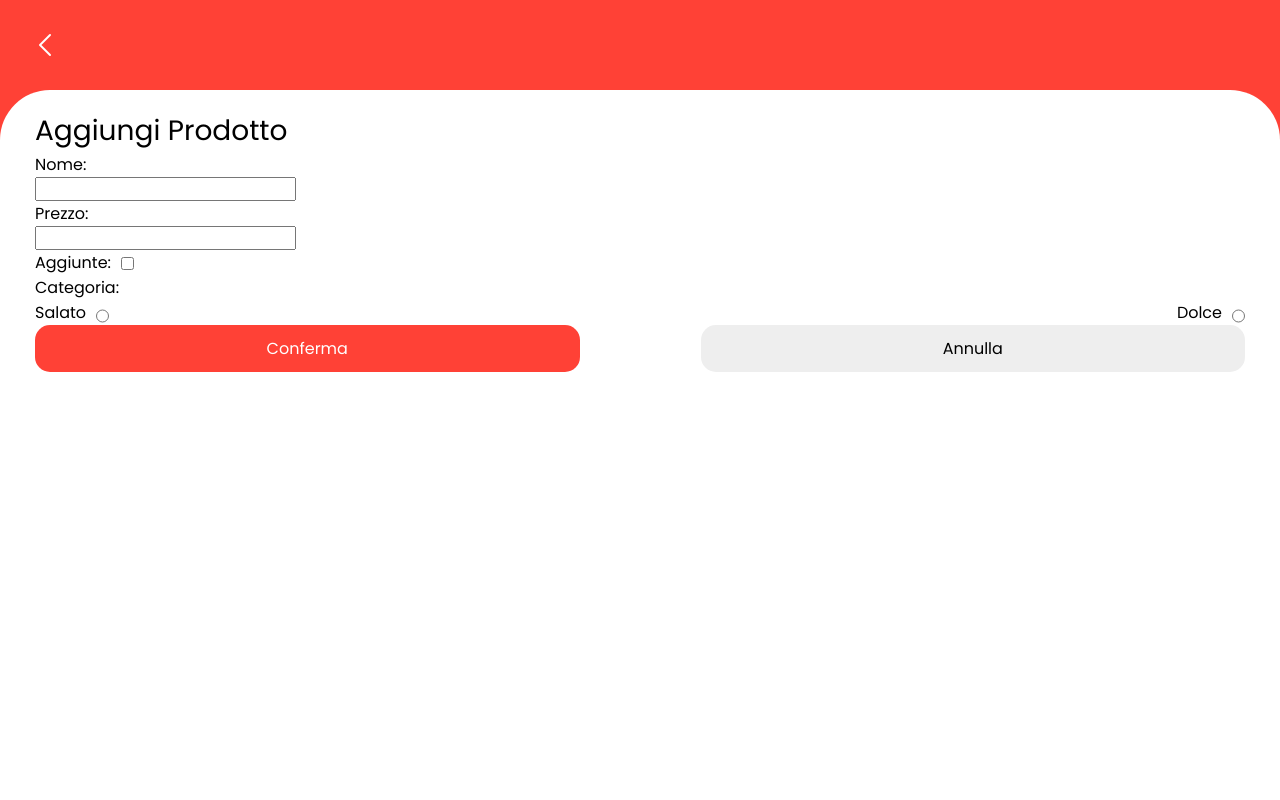
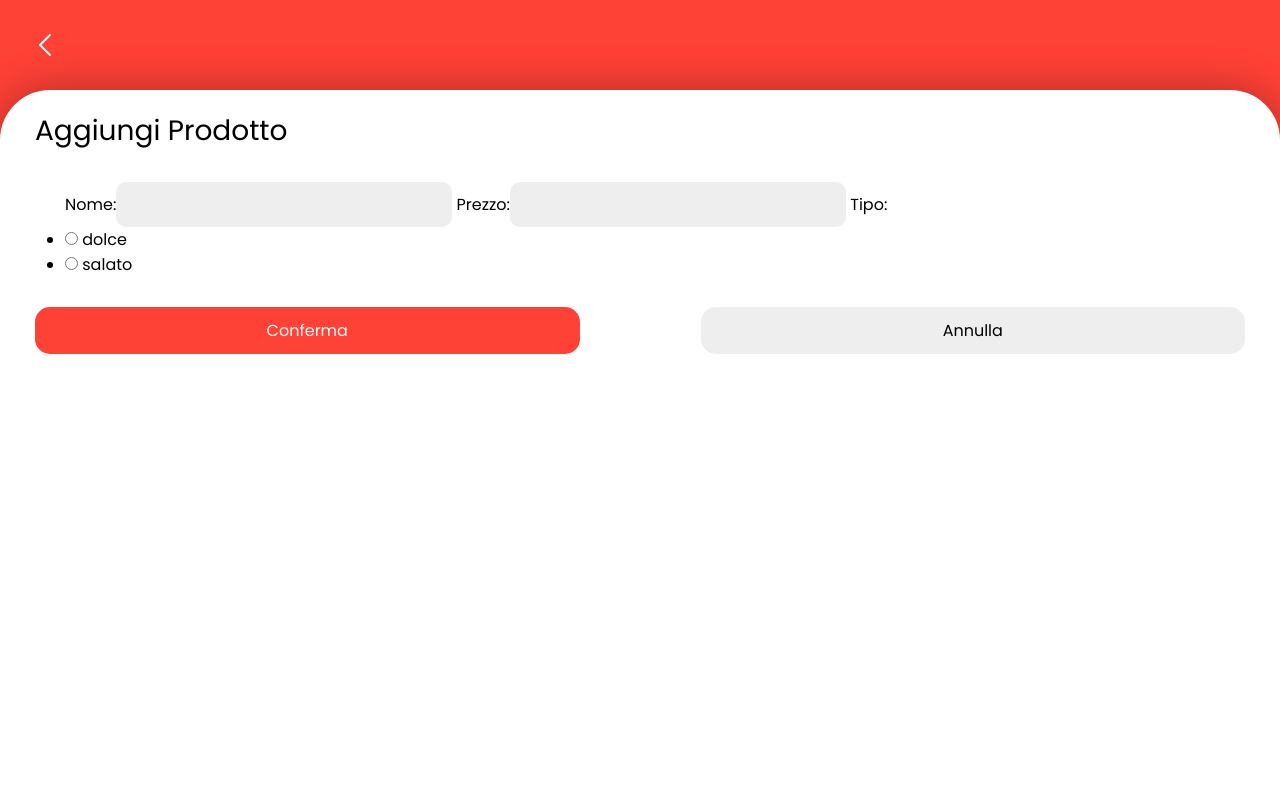
Before and after one commit to JackMarelli/Ordini-Bar, a Django app: page /administration/addproduct in a window 1280 px wide. Run offline with Django 3.2, Linux system fonts and the light colour scheme; the visitor is signed in with stand-in values (Sample User, id 1).

Commit message:
Iniziato form aggiunta prodotti sul server

```diff
--- a/Server/ordinibar/admin_views.py
+++ b/Server/ordinibar/admin_views.py
@@ -9,6 +9,7 @@ from django.contrib import messages
 from django.http.response import JsonResponse
 import json
 from .models import *
+from .forms import *
 from django.contrib.auth.decorators import user_passes_test
 
 @login_required(login_url="/login")
@@ -135,4 +136,18 @@ def viewProductDetailsView(request):
 @login_required(login_url="/login")
 @user_passes_test(lambda u: u.is_superuser)
 def aggiungiProdotto(request):
-    return render(request = request, template_name = 'ordinibar/admin/gestioneprodotti/aggiungiprodotto.html')
+    if request.method == "POST":
+        form = AddProductForm(data=request.POST)
+        if form.is_valid():
+            print("Form valido")
+            #aggiungo il prodotto
+            nome = form.cleaned_data.get('nome')
+            prezzo = form.cleaned_data.get('prezzo')
+            tipo = form.cleaned_data.get('tipo')
+            print(tipo)
+        else:
+            print('Form non valido')
+
+
+    add_product_form =  AddProductForm()
+    return render(request = request, template_name = 'ordinibar/admin/gestioneprodotti/aggiungiprodotto.html', context= {"add_product_form":add_product_form})
--- a/Server/ordinibar/forms.py
+++ b/Server/ordinibar/forms.py
@@ -2,18 +2,28 @@ from django import forms
 from django.contrib.auth.forms import AuthenticationForm
 from django.forms.widgets import PasswordInput, TextInput
 
-
+#form per il login dell'utente
 class UserLoginForm(AuthenticationForm):
     username = forms.CharField(widget=TextInput(attrs={'class':'validate','placeholder': 'Username'}))
     password = forms.CharField(widget=PasswordInput(attrs={'placeholder':'Password',}))
 
+#form per il cambio della password dell'utente
 class ChangePasswordForm(forms.Form):
     vecchia_password = forms.CharField(widget=PasswordInput(attrs={'placeholder':'Vecchia password',}))
     nuova_password = forms.CharField(widget=PasswordInput(attrs={'placeholder':'Nuova password',}))
     conferma_password = forms.CharField(widget=PasswordInput(attrs={'placeholder':'Conferma password',}))
 
+#form per la registrazione dell'utente
 class UserRegisterForm(forms.Form):
     username = forms.CharField(widget=TextInput(attrs={'placeholder': 'Username'}))
     email = forms.EmailField(widget=TextInput(attrs={'placeholder': 'Email'}))
     password = forms.CharField(widget=PasswordInput(attrs={'placeholder': 'Password'}))
     conferma_password = forms.CharField(widget=PasswordInput(attrs={'placeholder': 'Conferma password'}))
+
+#form per aggiungere un prodotto
+class AddProductForm(forms.Form):
+    nome = forms.CharField()
+    prezzo = forms.IntegerField()
+    CHOICES=[('dolce','dolce'),('salato','salato'),]
+    tipo = forms.ChoiceField(choices=CHOICES, widget=forms.RadioSelect)
+    #aggiunte = forms.ChoiceField(choices=CHOICES, widget=forms.RadioSelect)
--- a/Server/ordinibar/static/ordinibar/css/account.css
+++ b/Server/ordinibar/static/ordinibar/css/account.css
@@ -76,7 +76,9 @@ input:active {
 }
 
 .user_reg_form{
-  margin-top: 50px;;
+  margin-top: 50px;
+  padding-left: 10%;
+  padding-right: 10%;
 }
 
 .submit_button{
--- /dev/null
+++ b/Server/ordinibar/static/ordinibar/css/admin/gestioneprodotti/aggiungiprodotto.css
@@ -0,0 +1,21 @@
+@import url("https://fonts.googleapis.com/css2?family=Poppins&display=swap");
+
+
+input, label{
+    font-size: 16px;
+}
+
+#addproductform{
+    padding: 30px;
+}
+
+form input[type = "text"],
+form input[type = "number"],
+form input[type = "text"]:focus,
+form input[type = "number"]:focus{
+    border-radius: 10px;
+    border:none;
+    background-color: #eeeeee;
+    padding: 10px;
+    -webkit-tap-highlight-color: transparent;
+}
--- a/Server/ordinibar/static/ordinibar/css/admin/listaordini/listaordini.css
+++ b/Server/ordinibar/static/ordinibar/css/admin/listaordini/listaordini.css
@@ -95,3 +95,8 @@
   /* bg-color provvisorio, devo capire come gestirmi la sovrapposizione*/
   background-color: white;
 }
+
+a{
+  color:red;
+  text-decoration: underline;
+}
--- a/Server/ordinibar/static/ordinibar/css/general.css
+++ b/Server/ordinibar/static/ordinibar/css/general.css
@@ -116,6 +116,7 @@ a {
   border-radius: 50px 50px 0 0;
   width: 100%;
   flex-grow: 1;
+  filter: drop-shadow(0 0 20px rgba(0, 0, 0, 0.3));
 }
 
 .orarioprezzo {
--- a/Server/ordinibar/templates/ordinibar/admin/gestioneprodotti/aggiungiprodotto.html
+++ b/Server/ordinibar/templates/ordinibar/admin/gestioneprodotti/aggiungiprodotto.html
@@ -1,39 +1,28 @@
 {% load static %}
 <html lang="en">
+
 <head>
   <meta charset="UTF-8" />
   <meta http-equiv="X-UA-Compatible" content="IE=edge" />
   <meta name="viewport" content="width=device-width, initial-scale=1.0" />
   <title>RedMenu Admin</title>
   <link rel="stylesheet" href="{% static 'ordinibar/css/general.css' %}" />
+  <link rel = "stylesheet" href = "{% static 'ordinibar/css/admin/gestioneprodotti/aggiungiprodotto.css' %}"/>
   <link rel="shortcut icon" href="{%static 'ordinibar/img/favicon.ico'%}">
 </head>
+
 <body>
   <div class="redcontainer">
-      <div class="icon cursorpointer"><a href = "javascript:history.back()"><img src="{% static 'ordinibar/img/back.png' %}" alt="back" /></a></div>
+    <div class="icon cursorpointer"><a href="javascript:history.back()"><img src="{% static 'ordinibar/img/back.png' %}"
+          alt="back" /></a></div>
     <div class="whitecontainer">
       <div class="content">
         <div class="titolo2">Aggiungi Prodotto</div>
         <div class="nome">
-            <div>Nome:</div>
-            <div><input type="text" name="" id="" /></div>
-            <div>Prezzo:</div>
-            <div><input type="number" step="0.1" name="" id="" /></div>
-            <div class="d-row">
-              <div>Aggiunte:</div>
-              <div><input type="checkbox" name="" id="" /></div>
-            </div>
-            <div>Categoria:</div>
-            <div class="spalma">
-                <div class="d-row">
-                    <div >Salato</div>
-                    <input type="radio" name="" id="">
-                </div>
-                <div class="d-row">
-                    <div>Dolce</div>
-                    <input type="radio" name="" id="">
-                </div>
-            </div>
+          <form method="post" id = "addproductform">
+            {% csrf_token %}
+            {{add_product_form}}
+          </form>
           <div class="spalma">
             <div class="btn btnred">Conferma</div>
             <div class="btn btngray" onclick="history.back()">Annulla</div>
@@ -43,4 +32,5 @@
     </div>
   </div>
 </body>
+
 </html>
```
Also changed, not shown: Server/ordinibar/static/ordinibar/css/admin/gestioneprodotti/lista_prodotti.css (added, +57 -0 lines), Server/ordinibar/templates/ordinibar/admin/bivio.html (+15 -3 lines), Server/ordinibar/templates/ordinibar/admin/gestioneprodotti/listaprodotti.html (+4 -7 lines). Lines whose indentation alone changed are shown as unchanged.
